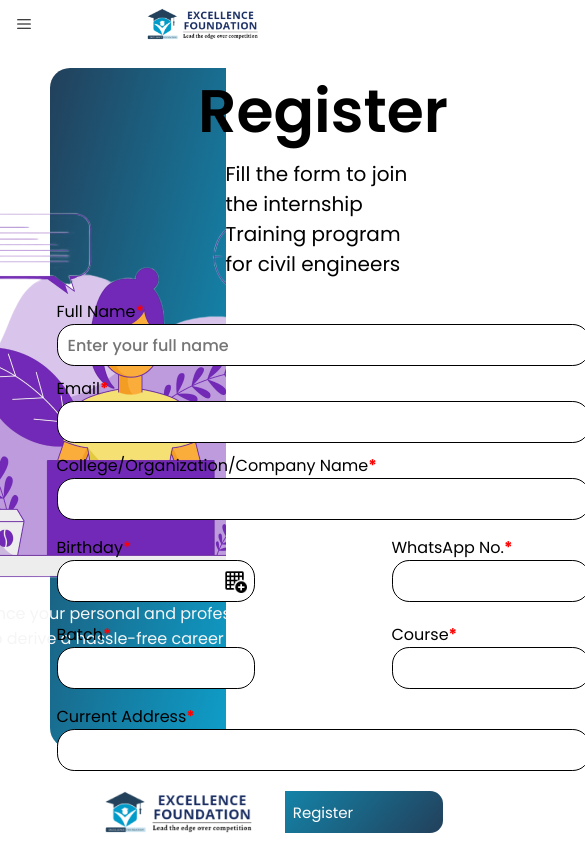
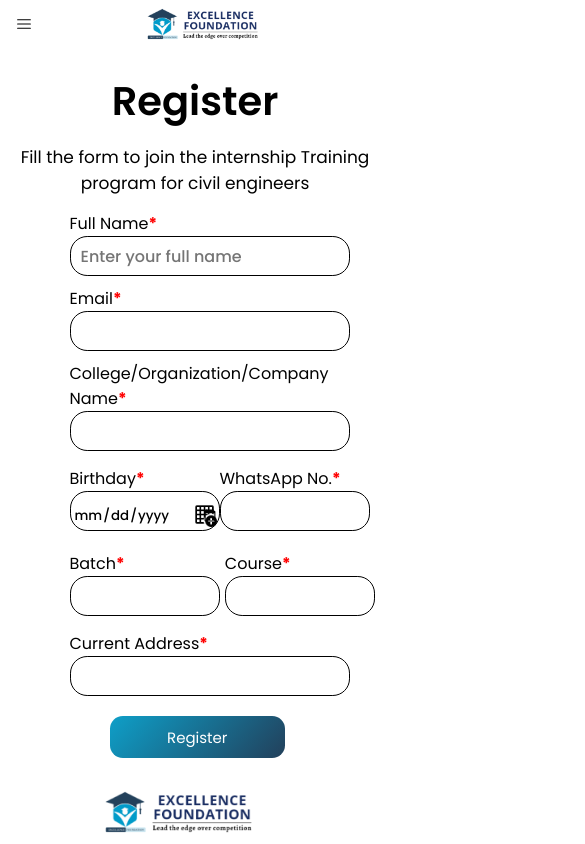
Before and after one commit to wyash12/ef-frontend, a Next.js app: page /register in a window 390 px wide. Shown: the top 844 px of the page, 585 px wide, since content can reach past the window. Built offline with nearby package versions, Linux system fonts and the light colour scheme; some icons are missing.

Commit message:
completed regestration page

```diff
--- a/components/register/Containers/LeftCont.module.scss
+++ b/components/register/Containers/LeftCont.module.scss
@@ -4,3 +4,21 @@
   width: 370px;
   text-align: center;
 }
+@media only screen and (max-width: 768px) {
+  .imgClass {
+    width: 400px;
+    height: 300px;
+    margin-top: -10px;
+  }
+  .text1 {
+    width: 300px;
+  }
+}
+@media only screen and (max-width: 500px) {
+  .imgClass {
+    width: 0px;
+  }
+  .text1 {
+    width: 0px;
+  }
+}
--- a/components/register/Containers/LeftContainer.tsx
+++ b/components/register/Containers/LeftContainer.tsx
@@ -6,7 +6,8 @@ import classes from "@/components/register/Containers/LeftCont.module.scss";
 export default function LeftContainer() {
   return (
     <>
-      <Image src={reg1} alt="" />
+      <Image src={reg1} alt="" className={classes.imgClass} />
+
       <p className={classes.text1}>
         Enhance your personal and professional skills to derive a hassle-free
         career growth!
--- a/components/register/Containers/RightContainer.module.scss
+++ b/components/register/Containers/RightContainer.module.scss
@@ -1,4 +1,5 @@
 .heading {
+  margin-top: -10px;
   font-weight: 600;
   font-size: 60px;
   line-height: 86.1px;
@@ -112,3 +113,103 @@
     }
   }
 }
+@media only screen and (max-width: 1024px) {
+  .form {
+    width: 80%;
+    .divClass {
+      .inputBox {
+        width: 450px;
+      }
+    }
+  }
+  .description {
+    width: 90%;
+  }
+}
+
+@media only screen and (max-width: 768px) {
+  .heading {
+    font-size: 40px;
+    // margin-left: 100px;
+  }
+  .description {
+    width: 100%;
+    // margin-left: 90px;
+    text-align: center;
+    font-weight: 400;
+    font-size: 17px;
+    padding-top: 0px;
+    padding-bottom: 10px;
+  }
+  .form {
+    width: 90%;
+    font-size: 16px;
+    .divClass {
+      width: 80%;
+      .inputBox {
+        height: 40px;
+        width: 390px;
+      }
+    }
+    .bdayAndWhatsappDiv {
+      .inputBox {
+        height: 40px;
+        width: 150px;
+      }
+      .birthdayDiv {
+        .imgClass {
+          position: absolute;
+          margin-top: 36px;
+          margin-left: 122px;
+          width: 25px;
+          height: inherit;
+        }
+      }
+    }
+    .batchAndCourseDiv {
+      .inputBox {
+        height: 40px;
+        width: 160px;
+      }
+    }
+  }
+}
+@media only screen and (max-width: 500px) {
+  .heading {
+    font-size: 40px;
+    margin-left: -100px;
+  }
+  .description {
+    width: 100%;
+    margin-left: -100px;
+  }
+  .form {
+    width: 90%;
+    font-size: 16px;
+    .divClass {
+      width: 80%;
+      .inputBox {
+        height: 40px;
+        width: 100%;
+      }
+    }
+    .bdayAndWhatsappDiv {
+      width: 85%;
+      .inputBox {
+        height: 40px;
+        width: 150px;
+      }
+    }
+    .batchAndCourseDiv {
+      width: 87%;
+      .inputBox {
+        height: 40px;
+        width: 150px;
+      }
+    }
+    .registerDiv {
+      margin-left: 40px;
+      width: 50%;
+    }
+  }
+}
--- a/components/register/Containers/RightContainer.tsx
+++ b/components/register/Containers/RightContainer.tsx
@@ -58,7 +58,7 @@ export default function RightContainer() {
               <span className={classes.spanClass}>*</span>
             </label>
 
-            <input type="text" className={classes.inputBox} />
+            <input type="date" className={classes.inputBox} />
             <Image src={Insert_Table} alt="" className={classes.imgClass} />
           </div>
           <div className={classes.wappDiv}>
--- a/components/register/RegisterationLanding.module.scss
+++ b/components/register/RegisterationLanding.module.scss
@@ -30,3 +30,13 @@
     background-color: #fff;
   }
 }
+@media only screen and (max-width: 500px) {
+  .container {
+    .left {
+      width: 0%;
+    }
+    .right {
+      width: 100%;
+    }
+  }
+}
```
